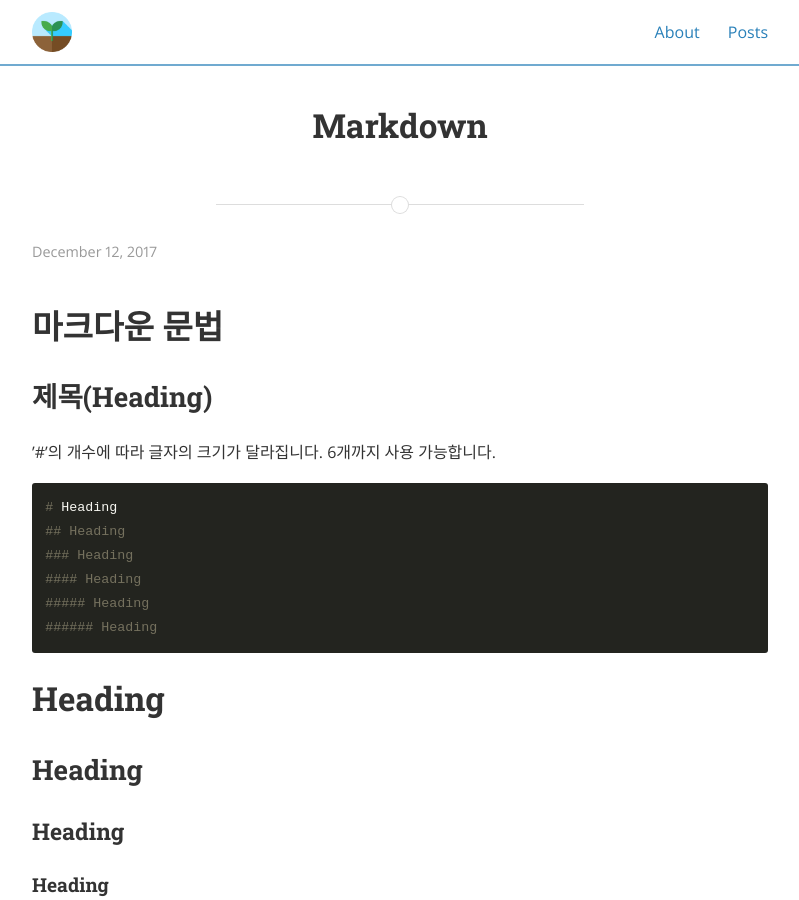
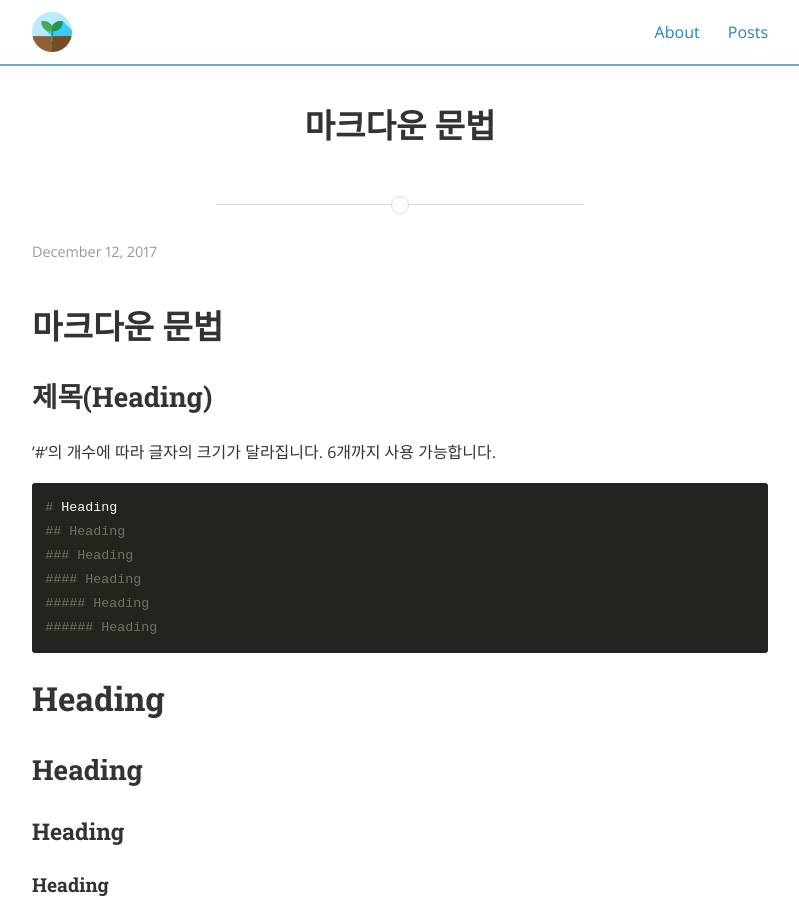
Before and after one commit to ryoochangwan/ryoochangwan.github.io, a Jekyll site: the page built from _posts/2017-12-12-markdown.md, in a window 1280 px wide and 900 px high. Shown: the whole window, without its empty margins (240-1039 px from the left). Built offline with Jekyll 4.4.1, drawn with Linux system fonts in a browser that asks for light colours; nearby versions of some CDN libraries; our own code applies the rules of GitHub Pages for plain Markdown files; comment, search, counter and statistics services are not loaded.

Commit message:
Update 2017-12-12-markdown.md

```diff
--- a/_posts/2017-12-12-markdown.md
+++ b/_posts/2017-12-12-markdown.md
@@ -1,3 +1,8 @@
+---
+layout: post
+title: 마크다운 문법
+---
+
 # 마크다운 문법
 
 ## 제목(Heading)
```
